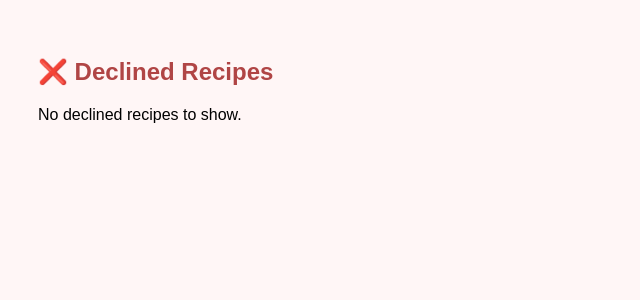
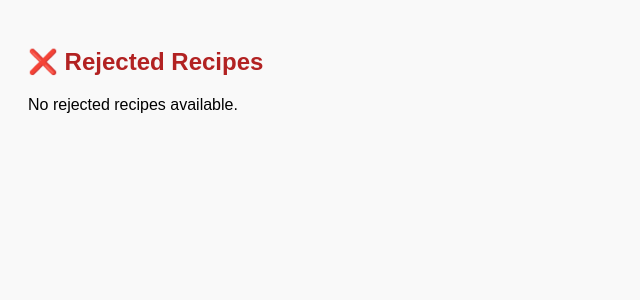
Before and after one commit to ann-riya18/Taste_It, a PHP site: page /declined_recipes.php in a window 1280 px wide. Shown: the top 300 px of the page, without its empty margins (0-640 px from the left). Run offline with PHP 8.4, Linux system fonts and the light colour scheme; the visitor is signed in with stand-in values (Sample User, id 1); tables that the repository leaves empty or names only in its code hold one stand-in row (values such as "Sample post").

Commit message:
Add files via upload

```diff
--- a/declined_recipes.php
+++ b/declined_recipes.php
@@ -6,49 +6,52 @@ if (!isset($_SESSION['admin_email'])) {
 }
 
 $conn = new mysqli("localhost", "root", "", "tasteit");
-if ($conn->connect_error) die("Connection failed: " . $conn->connect_error);
+if ($conn->connect_error) {
+    die("Connection failed: " . $conn->connect_error);
+}
 
-$sql = "SELECT r.*, u.username FROM recipes r
+// 🔥 Auto delete rejected recipes older than 1 day
+$conn->query("DELETE FROM recipes WHERE status='rejected' AND TIMESTAMPDIFF(DAY, updated_at, NOW()) >= 1");
+
+// Fetch remaining rejected recipes
+$result = $conn->query("SELECT r.*, u.username
+                        FROM recipes r
                         JOIN users u ON r.user_id = u.id
-        WHERE r.status='declined'";
-$result = $conn->query($sql);
+                        WHERE r.status = 'rejected'");
 ?>
-
 <!DOCTYPE html>
-<html>
+<html lang="en">
 <head>
-  <title>Declined Recipes</title>
+  <meta charset="UTF-8">
+  <title>Rejected Recipes</title>
   <style>
-    body { font-family: 'Poppins', sans-serif; padding: 30px; background-color: #fff6f6; }
-    .recipe {
-      background: #fff; padding: 20px; margin-bottom: 25px;
-      border-radius: 12px; box-shadow: 0 4px 12px rgba(0,0,0,0.1);
+    body { font-family: Arial, sans-serif; padding: 20px; background: #f9f9f9; }
+    h2 { color: #B22222; }
+    .card {
+      background: #fff; padding: 20px; margin-bottom: 20px; border-radius: 10px;
+      box-shadow: 0 2px 10px rgba(0,0,0,0.1);
     }
-    .recipe img { max-width: 100%; border-radius: 10px; margin-top: 10px; }
-    h2 { color: #b04545; }
+    .card h3 { margin-top: 0; color: #B22222; }
+    .card img { max-width: 100%; border-radius: 8px; margin-top: 10px; }
   </style>
 </head>
 <body>
-
-<h2>❌ Declined Recipes</h2>
-
+  <h2>❌ Rejected Recipes</h2>
   <?php if ($result->num_rows > 0): ?>
       <?php while ($row = $result->fetch_assoc()): ?>
-    <div class="recipe">
+        <div class="card">
           <h3><?php echo htmlspecialchars($row['title']); ?></h3>
           <p><strong>By:</strong> <?php echo htmlspecialchars($row['username']); ?></p>
           <p><strong>Category:</strong> <?php echo htmlspecialchars($row['category']); ?></p>
-      <p><strong>Ingredients:</strong><br><?php echo nl2br(htmlspecialchars($row['ingredients'])); ?></p>
-      <p><strong>Steps:</strong><br><?php echo nl2br(htmlspecialchars($row['steps'])); ?></p>
+          <p><?php echo nl2br(htmlspecialchars($row['description'])); ?></p>
           <?php if (!empty($row['image_path'])): ?>
-        <img src="<?php echo htmlspecialchars($row['image_path']); ?>" alt="Recipe Image">
+            <img src="<?php echo $row['image_path']; ?>" alt="Recipe Image">
           <?php endif; ?>
-      <p style="color: #dc3545;"><strong>Status:</strong> Declined by admin</p>
+          <p style="color: red; font-weight: bold;">This recipe was rejected by the admin.</p>
         </div>
       <?php endwhile; ?>
   <?php else: ?>
-  <p>No declined recipes to show.</p>
+    <p>No rejected recipes available.</p>
   <?php endif; ?>
-
 </body>
 </html>
```
Also changed, not shown: admin_dashboard.php (+10 -3 lines), admin_login.php (line endings or trailing spaces). Lines whose indentation alone changed are shown as unchanged.
